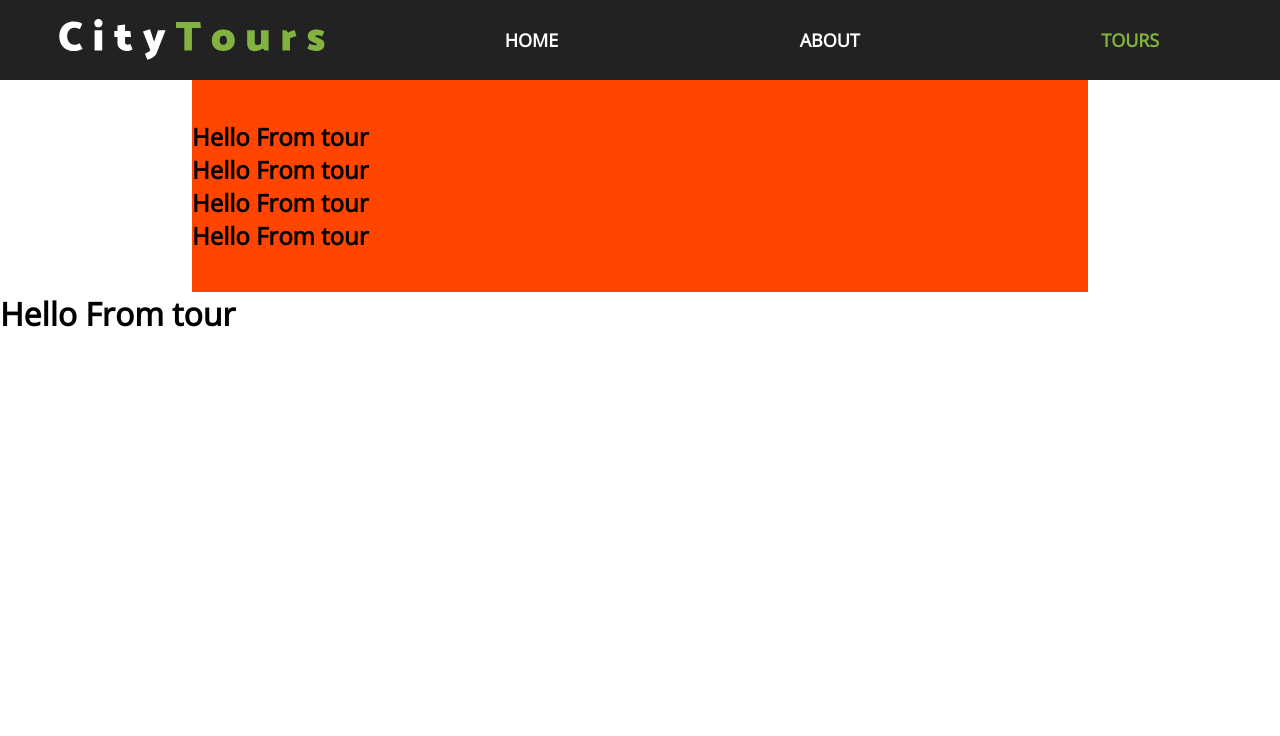
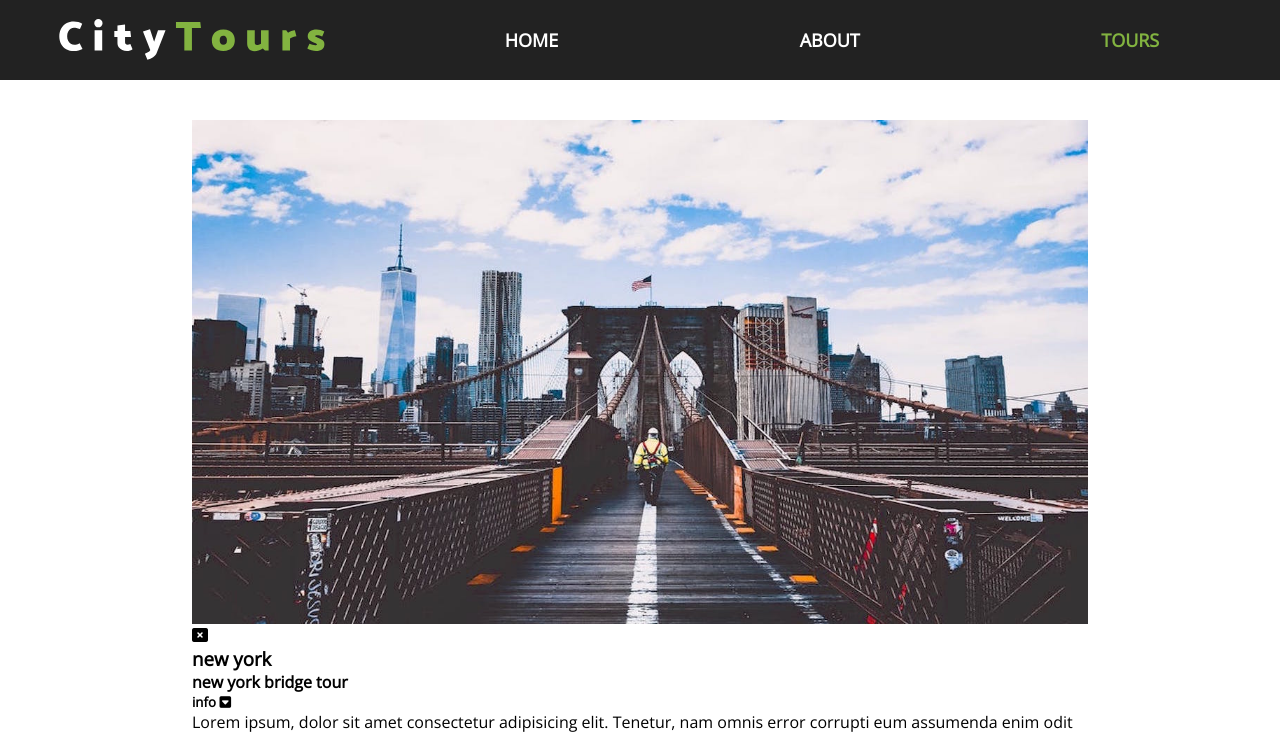
Before and after one commit to muhammadsalif/City-Tours-App-React, a React (Create React App) app: page / in a window 1280 px wide. Shown: the top 736 px of the page. Built offline with nearby package versions, Linux system fonts and the light colour scheme.

Commit message:
Starting styling of tour component

```diff
--- a/src/App.js
+++ b/src/App.js
@@ -11,7 +11,7 @@
       <React.Fragment>
         <Navbar></Navbar>
         <TourList></TourList>
-        <Tour></Tour>
+        {/* <Tour></Tour> */}
       </React.Fragment>
     );
   }
--- a/src/components/Tour/Tour.jsx
+++ b/src/components/Tour/Tour.jsx
@@ -1,6 +1,32 @@
 import "./tour.scss";
-import React from "react";
+import React, { Component } from "react";
+class Tour extends Component {
+  render() {
+    const { id, name, city, img, info } = this.props.tour;
+    const { removeTour } = this.props;
 
-export default function Tour() {
-  return <h1 className="checking">Hello From tour</h1>;
+    return (
+      <article className="tour">
+        <div className="img-container">
+          <img src={img} alt="Tour Image." />
+          <span className="close-btn">
+            <i className="fas fa-window-close"></i>
+          </span>
+        </div>
+        <div className="tour-info">
+          <h3>{city}</h3>
+          <h4>{name}</h4>
+          <h5>
+            info{" "}
+            <span>
+              <i className="fas fa-caret-square-down"></i>
+            </span>
+          </h5>
+          <p>{info}</p>
+        </div>
+      </article>
+    );
+  }
 }
+
+export default Tour;
--- a/src/components/Tour/tour.scss
+++ b/src/components/Tour/tour.scss
@@ -1 +1,10 @@
 @import "../../index.scss";
+
+.tour {
+  img {
+    width: 100%;
+    display: block;
+    height: 100%;
+    min-height: 13rem; // 1rem = 14px => 13rem = 13*14 =>182px
+  }
+}
--- a/src/components/TourList/tourlist.scss
+++ b/src/components/TourList/tourlist.scss
@@ -3,5 +3,5 @@
   margin: 0 auto;
   max-width: 1170px;
   padding: 40px 0;
-  background-color: orangered;
+  // display: flex;
 }
```
